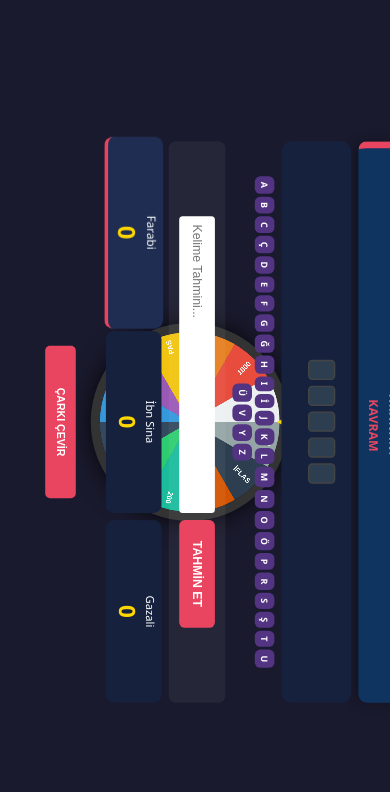
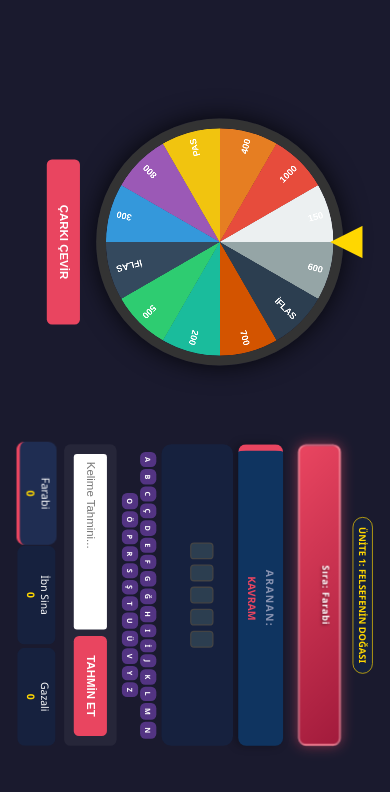
Before and after one commit to komubaba/CarkiFelsefe, a plain HTML site: page index.htm in a window 390 px wide. Both pictures are taken after a click on the button "OYUNU BAŞLAT". Drawn offline with Linux system fonts and the light colour scheme.

Commit message:
Update index.htm

```diff
--- a/index.htm
+++ b/index.htm
@@ -183,13 +183,14 @@
             transform: translateX(-50%);
         }
 
-   @media screen and (max-width: 900px) {
+ @media screen and (max-width: 900px) {
     body { overflow: hidden; position: fixed; width: 100%; height: 100%; }
 
     #game-container {
-        display: block !important; /* Grid'i iptal ettik */
+        display: block !important;
         position: fixed;
-        width: 100vh !important; /* Yan duruş için genişlik/boy takası */
+        /* Ekranın boyunu ve enini takas ediyoruz */
+        width: 100vh !important;
         height: 100vw !important;
         top: 50%;
         left: 50%;
@@ -199,70 +200,42 @@
         padding: 0 !important;
     }
 
-    /* --- 1. ÇARK AYARLARI (ÜST KISIM) --- */
+    /* --- SOL TARAF: ÇARK --- */
     .wheel-section {
         position: absolute;
-        top: 5%;             /* Ekranın en tepesinden uzaklık */
-        left: 50%;
-        transform: translateX(-50%) scale(0.6); /* Çarkı buradan küçültün (0.5 yaparsanız daha da küçülür) */
-        width: 100%;
+        left: 5%;            /* Soldan uzaklık */
+        top: 50%;            /* Dikeyde ortala */
+        transform: translateY(-50%) scale(0.65); /* ÇARK BOYUTU: 0.65'i değiştirerek ayarlayabilirsin */
+        width: 400px;
         display: flex;
         flex-direction: column;
         align-items: center;
     }
 
-    #wheel-canvas {
-        width: 300px !important;
-        height: 300px !important;
+    #wheel-canvas { width: 350px !important; height: 350px !important; }
+
+    /* --- SAĞ TARAF: PANEL (KLAVYE VE PUANLAR) --- */
+    .display-section {
+        position: absolute;
+        right: 2%;           /* Sağdan uzaklık */
+        top: 50%;            /* Dikeyde ortala */
+        transform: translateY(-50%) scale(0.65); /* PANEL BOYUTU: 0.65'i değiştirerek ayarlayabilirsin */
+        width: 55%;          /* Ekranın sağ yarısını kaplar */
+        display: flex;
+        flex-direction: column;
+        gap: 8px !important;
     }
 
-    /* --- 2. PANEL AYARLARI (ALT KISIM) --- */
-    .display-section {
-        position: absolute;
-        bottom: 5%;          /* Ekranın en altından uzaklık */
-        left: 50%;
-        transform: translateX(-50%) scale(0.7); /* Paneli buradan küçültün (0.6 yaparsanız daha çok yer açılır) */
-        width: 95%;
-        display: flex;
-        flex-direction: column;
-        gap: 10px !important;
-    }
-
-    /* --- 3. MOBİL İNCE AYARLAR (TAŞMAYI ÖNLER) --- */
-    #puzzle-board {
-        min-height: 80px !important;
-        padding: 10px !important;
-    }
-
-    .letter-box {
-        width: 25px !important;
-        height: 35px !important;
-        font-size: 1rem !important;
-    }
-
-    #alphabet {
-        gap: 4px !important;
-        max-width: 90%;
-        margin: 0 auto;
-    }
-
-    .alpha-key {
-        padding: 5px 8px !important;
-        font-size: 0.8rem !important;
-    }
-
-    #players-row {
-        display: flex !important;
-        justify-content: center;
-        gap: 10px !important;
-    }
-
-    .player-card { flex: 1; padding: 5px !important; }
-
-    /* Gereksiz büyük boşlukları temizleyelim */
-    #game-status-box { font-size: 1rem !important; margin: 0 !important; }
-    #category-info { font-size: 1.1rem !important; padding: 10px !important; }
-    #unit-display { font-size: 0.8rem !important; }
+    /* --- DİĞER KÜÇÜLTME AYARLARI --- */
+    #puzzle-board { padding: 10px !important; min-height: 90px !important; }
+    .letter-box { width: 22px !important; height: 32px !important; font-size: 0.9rem !important; }
+    #alphabet { gap: 3px !important; }
+    .alpha-key { padding: 5px 8px !important; font-size: 0.7rem !important; }
+    #players-row { gap: 5px !important; margin-top: 5px; }
+    .player-card { padding: 5px !important; }
+    .score { font-size: 1rem !important; }
+    #game-status-box { font-size: 0.9rem !important; padding: 10px !important; }
+    #category-info { font-size: 1rem !important; padding: 10px !important; }
     .footer-credit { display: none; }
 }
     </style>
```
